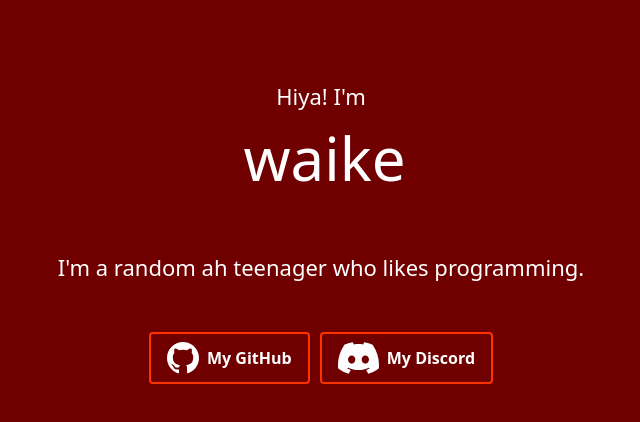
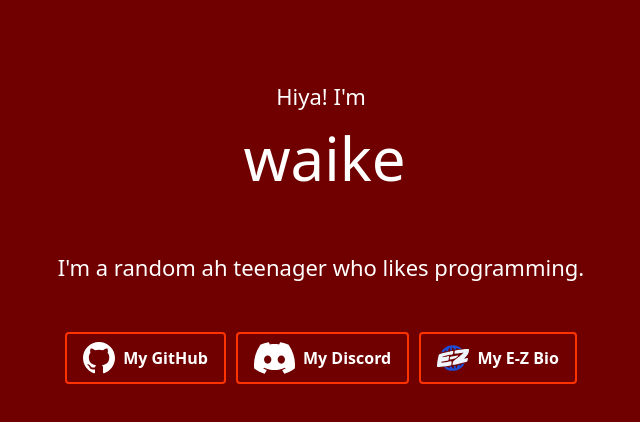
Before and after one commit to waikboidev/waikboidev.github.io, a plain HTML site: page index.html in a window 1280 px wide. Shown: the whole page, without its empty margins (319-959 px from the left). Drawn offline with Linux system fonts and the light colour scheme.

Commit message:
🔨 Modified existing files with updated files.
index.html
style.css
/img/discord.svg
/img/ez.svg (Added)
/img/github.svg
/img/lemon.png

```diff
--- a/index.html
+++ b/index.html
@@ -6,7 +6,7 @@
     <meta http-equiv="X-UA-Compatible" content="IE=edge">
     <meta name="viewport" content="width=device-width, initial-scale=1.0">
     <title>waike</title>
-    <link rel="icon" type="image/x-icon" href="img/dorukyum.png">
+    <link rel="icon" type="image/x-icon" href="img/lemon.png">
     <meta property="og:title" content="waike" />
     <meta property="og:description" content="random ah teenager doing dumb shit." />
     <meta name="theme-color" content="#00C1FF" />
@@ -34,6 +34,10 @@
             <img class="dc" alt="The Discord logo" src="img/discord.svg">
             <span>My Discord</span>
         </a>
+        <a class="link center" href="https://e-z.bio/waikboi">
+            <img class="ez" alt="The E-Z logo" src="img/ez.svg">
+            <span>My E-Z Bio</span>
+        </a>
     </div>
 </body>
 
--- a/style.css
+++ b/style.css
@@ -136,3 +136,9 @@ header p {
     from { width: 0; }
     to { width: 100%; }
   }
+
+
+  .ez {
+    width: 32px;
+    height: 32px;
+}
```
Also changed, not shown: img/ez.svg (added).
